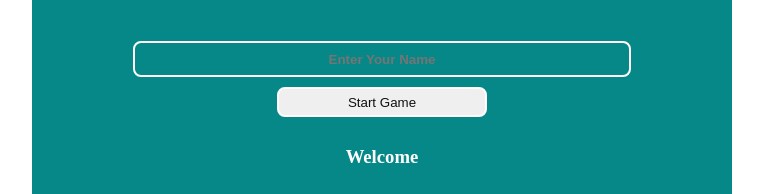
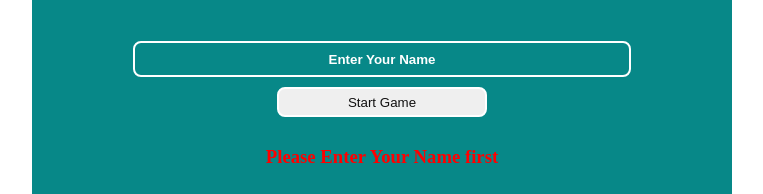
Before and after one commit to Richa-12y/week_3_project, a plain HTML site: page index.html in a window 1280 px wide. Both pictures are taken after a click on the button "Start Game". Shown: the top 194 px of the page, without its empty margins (266-1029 px from the left). Drawn offline with Linux system fonts and the light colour scheme.

Commit message:
bug fixed

```diff
--- a/index.html
+++ b/index.html
@@ -57,6 +57,7 @@
             background-color: inherit;
             font-weight: bold;
 
+
         }
 
         .setcolor {
@@ -71,6 +72,11 @@
             border-radius: 8px;
             outline: white;
 
+
+        }
+
+        #desginpt::placeholder {
+            color: white
         }
 
         .desgbutton {
@@ -82,7 +88,6 @@
             outline: white;
 
         }
-
     </style>
 
 
@@ -206,6 +211,9 @@
 
     function startgame() {
         const username = document.getElementById("desginpt").value
+        if (username.length) {
+
+
 
             document.getElementById("h1desg").innerHTML = "Welcome" + " " + username
             document.getElementById("h1desg").style.color = "white"
@@ -251,7 +259,14 @@
             document.getElementById("r3c5").disabled = true
             document.getElementById("r4c6").disabled = true
             document.getElementById("r5c8").disabled = true
+        }
+        else{
+            document.getElementById("h1desg").innerHTML = "Please Enter Your Name first"
+            document.getElementById("h1desg").style.color = "red"
+            document.getElementById("h1desg").style.fontWeight = "bold"
 
+
+        }
     }
 
     function seudo() {
```
Lines whose indentation alone changed are shown as unchanged.
